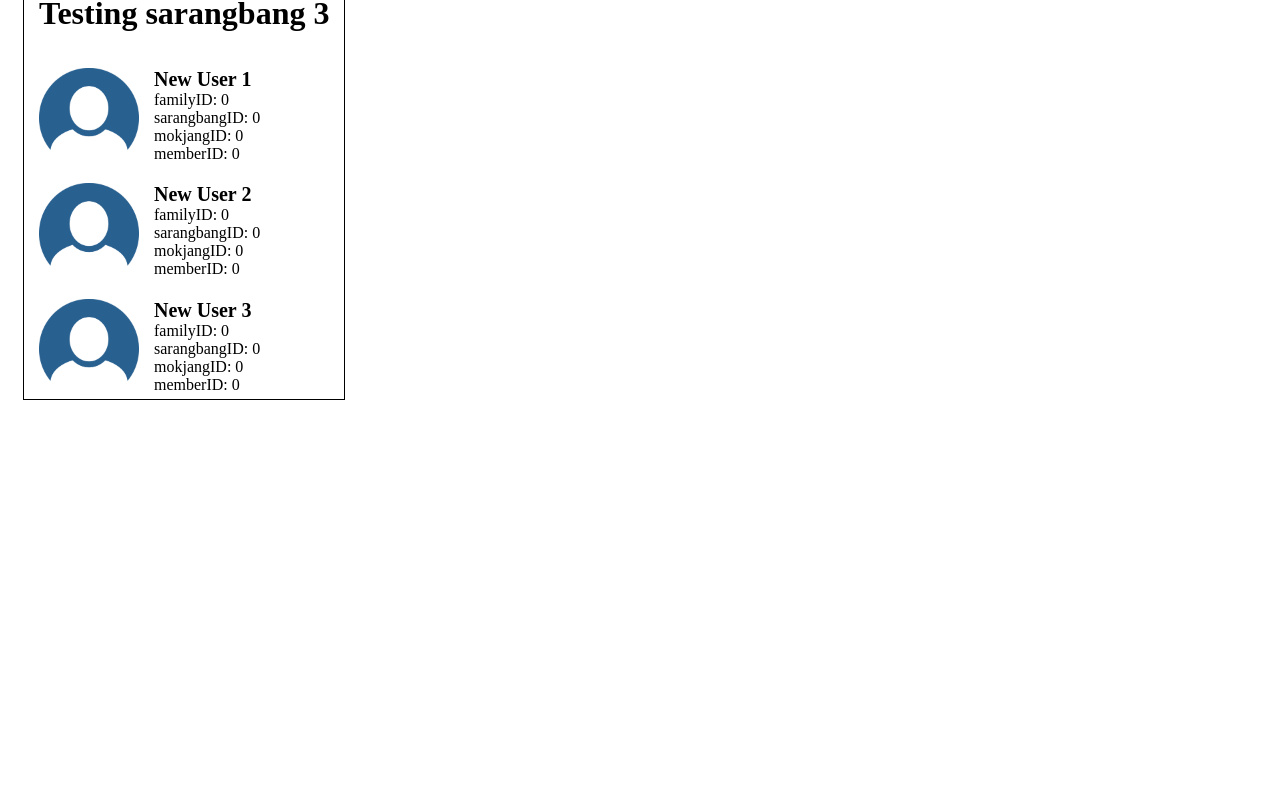
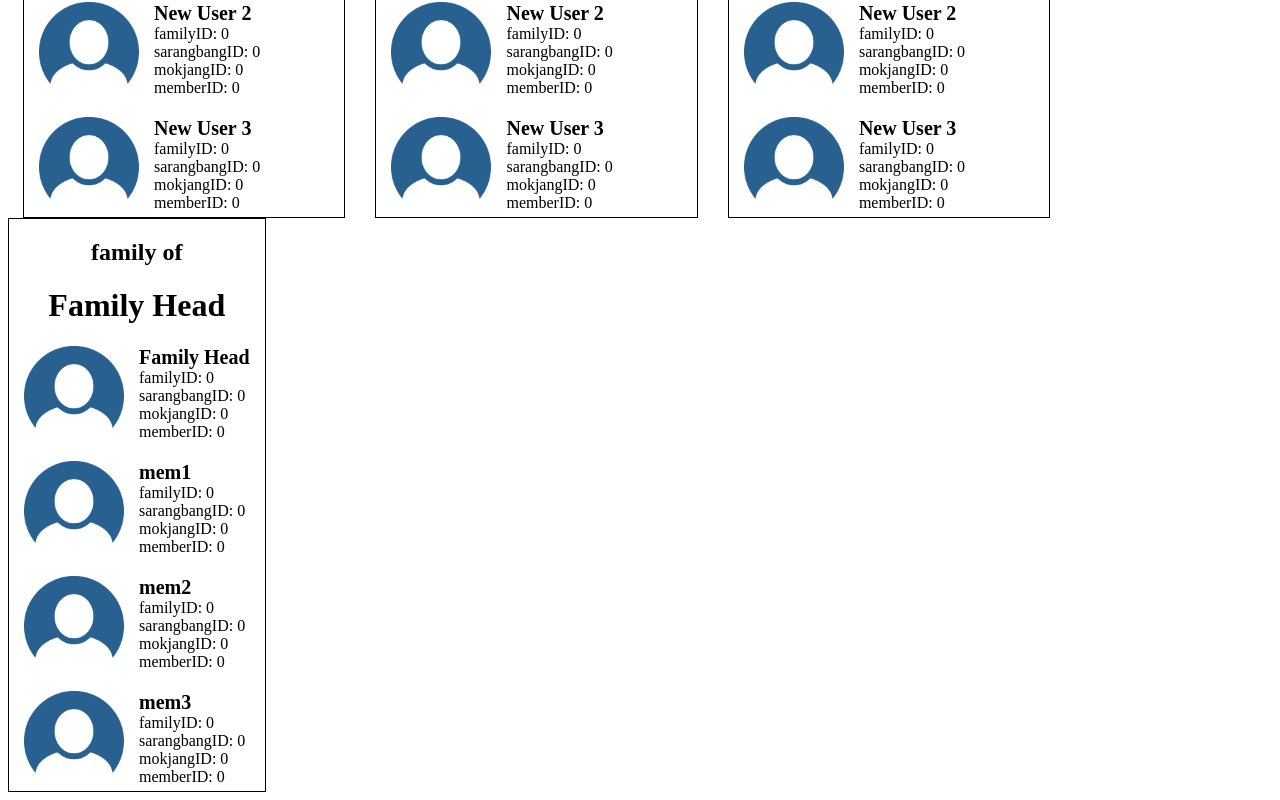
Before and after one commit to seleokojie/Member_Management, an Angular app: page / in a window 1280 px wide. Shown: the part 463-1263 px from the top of the page. Before the commit the page ends 871 px from the top, so only its background shows below. Built offline with nearby package versions, Linux system fonts and the light colour scheme.

Commit message:
Added basics of changing fields with forms

```diff
--- a/src/app/app.component.html
+++ b/src/app/app.component.html
@@ -1,7 +1,21 @@
 <div style="display: flex; flex-direction: row; flex-wrap: wrap;">
 
+  <!-- selecting mokjangs -->
   <app-mokjang-select></app-mokjang-select>
 
-  <app-Sarangbang *ngFor="let item of sarangbangs" [userDataArray]="users" [sbangName]="item.name"></app-Sarangbang>
+
+  <!-- searching for members stuff -->
+  <div *ngIf="editorMode == false" style="display: flex; flex-direction: row; flex-wrap: wrap;">
+    <app-Sarangbang *ngFor="let item of sarangbangs" [userDataArray]="users" [sbangName]="item.name"></app-Sarangbang>
+
+    <app-family></app-family>
+  </div>
+
+
+  <!-- editorMode stuff -->
+  <div *ngIf="editorMode == true">
+    <app-user-editor [user]="selectedUser"></app-user-editor>
+  </div>
+
 
 </div>
--- a/src/app/app.component.ts
+++ b/src/app/app.component.ts
@@ -1,7 +1,7 @@
 import { Sarangbang } from './sarangbang';
 import { Family } from './family';
 import { UserData } from './userData';
-import { Component } from '@angular/core';
+import { Component, Output } from '@angular/core';
 import { MokjangSelectComponent } from './mokjang-select/mokjang-select.component';
 import { SarangbangComponent } from './Sarangbang/Sarangbang.component';
 
@@ -17,6 +17,10 @@ export class AppComponent {
   users:UserData[] = [new UserData("New User 1"), new UserData("New User 2"), new UserData("New User 3")];
   families:Family[] = [];
   sarangbangs:Sarangbang[] = [new Sarangbang("Testing sarangbang 1", 1), new Sarangbang("Testing sarangbang 2", 2), new Sarangbang("Testing sarangbang 3", 3)];
+
+  editorMode:boolean = false;
+
+  selectedUser:UserData = new UserData("n/a");
 
 
   public GetMokjangUsers(mokjang:Number){
--- a/src/app/app.module.ts
+++ b/src/app/app.module.ts
@@ -8,6 +8,8 @@ import { MemberManagementComponent } from './member-management/member-management
 import { MokjangSelectComponent } from './mokjang-select/mokjang-select.component';
 import { SarangbangComponent } from './Sarangbang/Sarangbang.component';
 import { FormsModule } from '@angular/forms';//for double binding
+import { FamilyComponent } from './family/family.component';
+import { UserEditorComponent } from './user-editor/user-editor.component';
 
 @NgModule({
   declarations: [
@@ -16,7 +18,8 @@ import { FormsModule } from '@angular/forms';//for double binding
       MokjangSelectComponent,
       SarangbangComponent,
       UserComponent,
-
+      FamilyComponent,
+      UserEditorComponent
    ],
   imports: [
     BrowserModule,
--- /dev/null
+++ b/src/app/family/family.component.html
@@ -0,0 +1,19 @@
+<div style="border: 1px solid black;">
+  <div style="text-align: center;">
+
+    <h2>
+      family of
+    </h2>
+    <h1>
+      {{familyHead.name}}
+    </h1>
+  </div>
+
+  <div style="margin-right: 15px;">
+    <app-user [userData]="familyHead"></app-user>
+    <div *ngFor="let item of familyMembers; let i = index">
+      <app-user [userData]="item"></app-user>
+    </div>
+  </div>
+
+</div>
--- /dev/null
+++ b/src/app/family/family.component.ts
@@ -0,0 +1,19 @@
+import { UserData } from './../userData';
+import { Component, OnInit } from '@angular/core';
+
+@Component({
+  selector: 'app-family',
+  templateUrl: './family.component.html',
+  styleUrls: ['./family.component.css']
+})
+export class FamilyComponent implements OnInit {
+
+  familyMembers:UserData[] = [new UserData("mem1"), new UserData("mem2"), new UserData("mem3")];
+  familyHead:UserData = new UserData("Family Head");
+
+  constructor() { }
+
+  ngOnInit() {
+  }
+
+}
--- /dev/null
+++ b/src/app/user-editor/user-editor.component.html
@@ -0,0 +1,7 @@
+<form #namesForm="ngForm" (ngSubmit)="OnSubmitChanges(namesForm)">
+  <label for="fname">First Name:</label><br>
+  <input type="text" id="fname" name="fname" [ngModel]="user.name"><br>
+  <label for="lname">Last name:</label><br>
+  <input type="text" id="lname" name="lname" [ngModel]="user.elname"><br><br>
+  <input type="submit" value="Submit">
+</form>
--- /dev/null
+++ b/src/app/user-editor/user-editor.component.ts
@@ -0,0 +1,42 @@
+import { AppComponent } from './../app.component';
+import { UserData } from './../userData';
+import { Component, Input, OnInit } from '@angular/core';
+import { NgForm } from '@angular/forms';
+
+@Component({
+  selector: 'app-user-editor',
+  templateUrl: './user-editor.component.html',
+  styleUrls: ['./user-editor.component.css'],
+})
+export class UserEditorComponent implements OnInit {
+
+  @Input() user:UserData = new UserData("test dummy");
+
+  OnSubmitChanges(data:any){
+    //Temporary testing to show in broswer console that it works
+    console.log(data.value.fname);
+    console.log(data.value);
+
+    //This adjusts the local instance not the database instance; may be better to update the db then just retrieve the updated entry;
+    this.user.name = data.value.fname;
+    this.user.elname = data.value.lname;
+
+    //change the database below
+    //
+    //A guess at what the SQL statement will look like
+    //
+    //UPDATE userTable SET firstName = data.value.fname, lastName = data.value.lname WHERE memberID = user.memberID
+    //
+    //where userTable is a table containing users in the database and firstName and lastName are columns in that table.
+
+    console.log("before: " + this.mainApp.editorMode);
+    this.mainApp.editorMode = false;
+    console.log("after: " + this.mainApp.editorMode);
+  }
+
+  constructor(private mainApp:AppComponent) { }
+
+  ngOnInit() {
+  }
+
+}
--- a/src/app/user/user.component.html
+++ b/src/app/user/user.component.html
@@ -1,4 +1,4 @@
-<div style="display: flex; flex-direction: row; margin-top: 15px;">
+<div style="display: flex; flex-direction: row; margin-top: 15px; cursor: pointer;" (click)="OnChooseUser()">
 
   <img style="max-width: 100px; margin-inline: 15px;" src="{{userData.photoRef}}">
   <div>
--- a/src/app/user/user.component.ts
+++ b/src/app/user/user.component.ts
@@ -1,3 +1,4 @@
+import { AppComponent } from './../app.component';
 import { UserData } from './../userData';
 import { Component, Input, OnInit } from '@angular/core';
 
@@ -21,6 +22,15 @@ export class UserComponent implements OnInit {
   //default values for the varialbe userData of type UserData.  this class can be found in src/app/userData.ts
   @Input() userData:UserData = new UserData("Unset User Data");
 
+  OnChooseUser(){
+    this.app.selectedUser = this.userData;
+    this.app.editorMode = true;
+  }
+
+  constructor(private app:AppComponent){
+
+  }
+
   ngOnInit() {
   }
 
```
Also changed, not shown: src/app/family/family.component.css (added), src/app/user-editor/user-editor.component.css (added), 2 other files (tests, documents, lock files or other folders).
